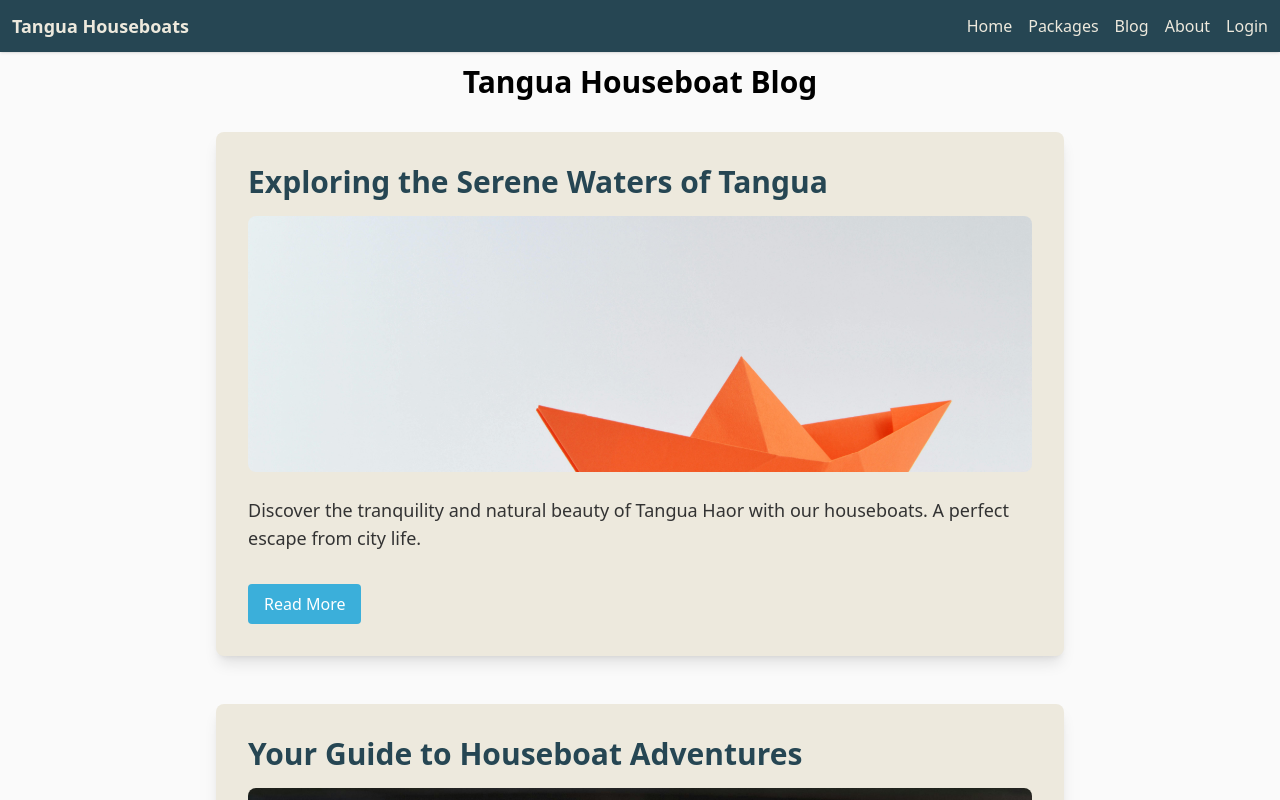
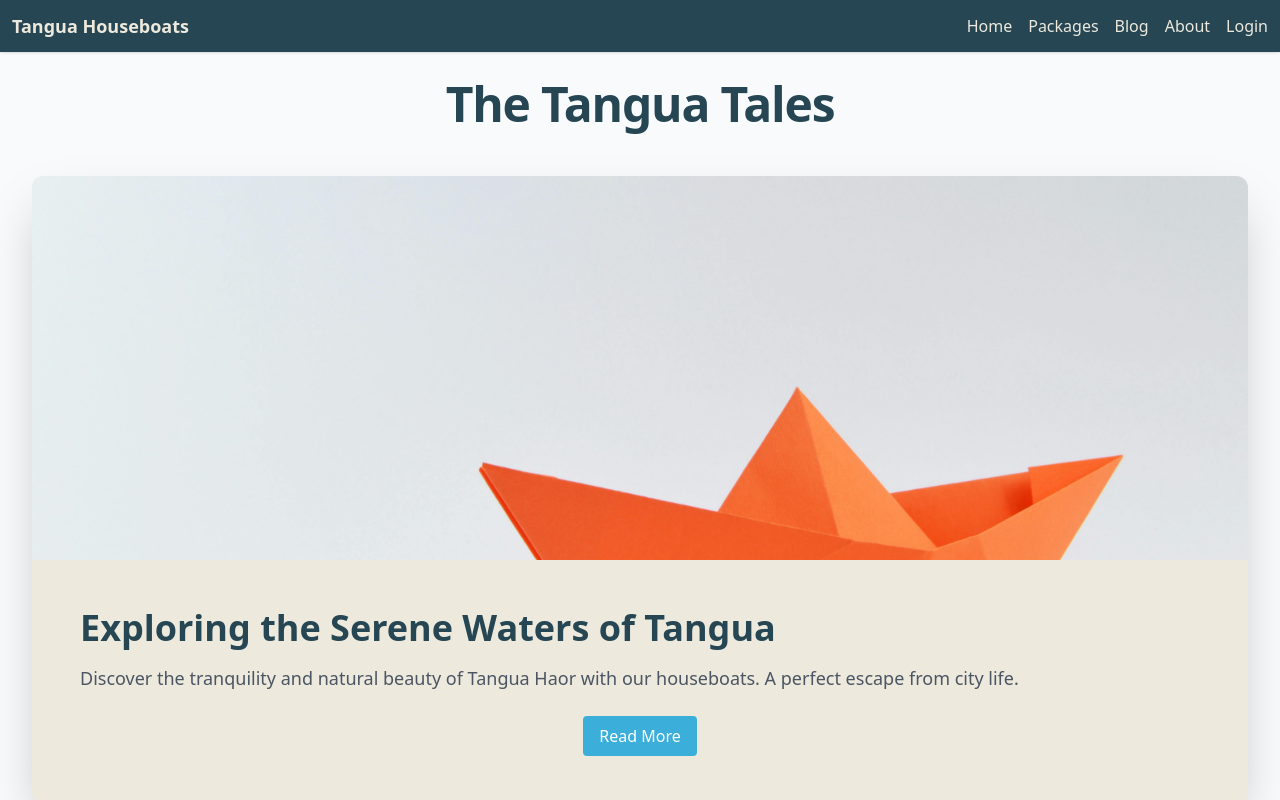
Before and after one commit to raazl/Tangua-Houseboats-Booking-System, a React (Vite) app in the folder client/: page /blog in a window 1280 px wide. Shown: the top 800 px of the page. Built offline with nearby package versions, Linux system fonts and the light colour scheme.

Commit message:
Make some adjustments on various pages

```diff
--- a/client/src/components/sections/Boats.jsx
+++ b/client/src/components/sections/Boats.jsx
@@ -7,7 +7,7 @@ import { boats } from '../../data/boats';
  */
 const Boats = () => {
   return (
-    <section className="py-12 bg-tangua-cloud-white">
+    <section className="py-20 bg-tangua-cloud-white">
       <div className="container mx-auto">
         <h2 className="text-3xl font-bold text-center mb-8">Our Fleet</h2>
         <div className="grid grid-cols-1 md:grid-cols-2 lg:grid-cols-3 gap-8">
--- a/client/src/routes/About.jsx
+++ b/client/src/routes/About.jsx
@@ -2,7 +2,7 @@
  * About component displays general information about Tangua Houseboat Booking.
  * This is a static page.
  */
-const About = () =>         <div className="p-6 max-w-4xl mx-auto pt-16">
+const About = () =>         <div className="p-6 max-w-4xl mx-auto pt-20">
             <h1 className="text-3xl font-bold mb-4 text-center">About Tangua Houseboat Booking</h1>
             <p className="text-lg mb-4">
                 Welcome to Tangua Houseboat Booking, your premier partner for unforgettable houseboat experiences in the serene and breathtaking Tangua Haor. We are dedicated to providing you with a unique blend of comfort, adventure, and tranquility amidst the stunning natural beauty of Bangladesh's largest freshwater wetland.
--- a/client/src/routes/Blog.jsx
+++ b/client/src/routes/Blog.jsx
@@ -2,8 +2,8 @@ import { useState } from "react";
 import { blogPosts } from "../data/blogPosts";
 
 /**
- * Blog component displays a list of blog posts.
- * Each blog post shows an excerpt initially, with an option to expand and view the full content.
+ * Blog component displays a list of blog posts in a modern, full-width layout.
+ * Each blog post is presented as a card with a cover image and an option to expand for more details.
  */
 const Blog = () => {
     const [expandedPostId, setExpandedPostId] = useState(null);
@@ -13,25 +13,46 @@ const Blog = () => {
     };
 
     return (
-        <div className="p-6 max-w-4xl mx-auto pt-16">
-            <h1 className="text-3xl font-bold mb-8 text-center">Tangua Houseboat Blog</h1>
-            <div className="space-y-12">
+        <div className="bg-gray-50 min-h-screen">
+            <div className="container mx-auto px-4 sm:px-6 lg:px-8 py-20">
+                <h1 className="text-4xl md:text-5xl font-extrabold mb-12 text-center text-tangua-deep-green tracking-tight">
+                    The Tangua Tales
+                </h1>
+                <div className="space-y-16">
                     {blogPosts.map((post) => (
-                    <div key={post.id} className="bg-tangua-bamboo-beige p-8 rounded-lg shadow-lg">
-                        <h2 className="text-3xl font-bold mb-4 text-tangua-deep-green">{post.title}</h2>
-                        {post.image && <img src={post.image} alt={post.title} className="w-full h-64 object-cover mb-6 rounded-lg" />}
-                        <p className="text-tangua-charcoal-grey mb-4 text-lg">{post.excerpt}</p>
+                        <div key={post.id} className="bg-tangua-bamboo-beige rounded-xl shadow-2xl overflow-hidden transform hover:-translate-y-2 transition-transform duration-300 ease-in-out">
+                            {post.image && (
+                                <img
+                                    src={post.image}
+                                    alt={post.title}
+                                    className="w-full h-96 object-cover"
+                                />
+                            )}
+                            <div className="p-8 md:p-12">
+                                <h2 className="text-3xl md:text-4xl font-bold mb-4 text-tangua-deep-green leading-tight">
+                                    {post.title}
+                                </h2>
+                                <p className="text-gray-600 mb-6 text-lg">
+                                    {post.excerpt}
+                                </p>
                                 {expandedPostId === post.id && (
-                            <div className="prose lg:prose-xl max-w-none" dangerouslySetInnerHTML={{ __html: post.content }} />
+                                    <div
+                                        className="prose lg:prose-xl max-w-none text-gray-800"
+                                        dangerouslySetInnerHTML={{ __html: post.content }}
+                                    />
                                 )}
+                                <div className="mt-6 text-center">
                                     <button
                                         onClick={() => toggleExpand(post.id)}
-                            className="mt-4 bg-tangua-lake-blue text-white px-4 py-2 rounded hover:bg-tangua-sunset-orange transition"
+                                        className="bg-tangua-lake-blue text-white px-4 py-2 rounded hover:bg-tangua-sunset-orange transition"
                                     >
                                         {expandedPostId === post.id ? "Show Less" : "Read More"}
                                     </button>
                                 </div>
+                            </div>
+                        </div>
                     ))}
+                </div>
             </div>
         </div>
     );
--- a/client/src/routes/Login.jsx
+++ b/client/src/routes/Login.jsx
@@ -13,7 +13,7 @@ const Login = () => {
                 <form className="space-y-4">
                     <input type="text" placeholder="Email or Phone Number" className="w-full p-2 border rounded" />
                     <input type="password" placeholder="Password" className="w-full p-2 border rounded" />
-                <button type="submit" className="bg-[#89d9ff] text-white py-2 px-4 rounded">Login</button>
+                    <button type="submit" className="bg-[#3BAFDA] text-white py-2 px-4 rounded">Login</button>
                 </form>
                 <p className="mt-4 text-center">
                     Don't have an account? <Link to="/register" className="text-tangua-lake-blue hover:underline">Sign Up</Link>
--- a/client/src/routes/Register.jsx
+++ b/client/src/routes/Register.jsx
@@ -28,7 +28,7 @@ const Register = () => {
                 <input type="email" placeholder="Email" className="w-full p-2 border rounded" value={email} onChange={(e) => setEmail(e.target.value)} />
                 <input type="tel" placeholder="Phone Number" className="w-full p-2 border rounded" value={phoneNumber} onChange={(e) => setPhoneNumber(e.target.value)} />
                 <input type="password" placeholder="Password" className="w-full p-2 border rounded" value={password} onChange={(e) => setPassword(e.target.value)} />
-                <button type="submit" className="bg-[#89d9ff] text-white py-2 px-4 rounded">Register</button>
+                    <button type="submit" className="bg-[#3BAFDA] text-white py-2 px-4 rounded">Register</button>
             </form>
             <p className="mt-4 text-center">
                 Already have an account? <Link to="/login" className="text-tangua-lake-blue hover:underline">Sign In</Link>
```
Also changed, not shown: client/src/routes/BoatDetails.jsx (+42 -12 lines), client/src/components/common/BookNow.jsx (line endings or trailing spaces). Lines whose indentation alone changed are shown as unchanged.
